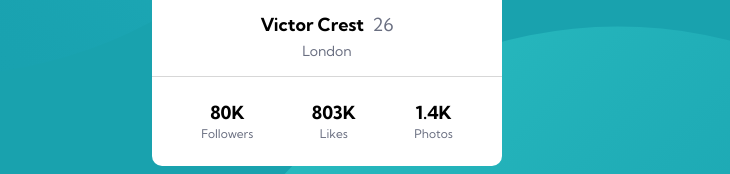
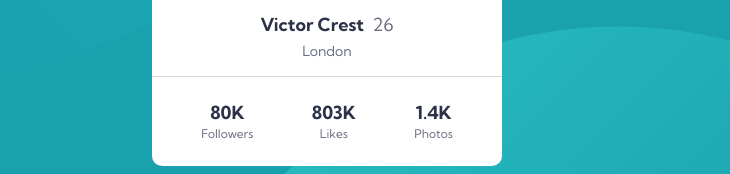
Before and after one commit to pettik/FrontendMentor--fe-profile-card-component_sass, a plain HTML site: page index.html in a window 1280 px wide. Shown: the part 374-548 px from the top of the page, without its empty margins (313-1043 px from the left). Drawn offline with Linux system fonts and the light colour scheme.

Commit message:
change color of the dark text 700

```diff
--- a/style.css
+++ b/style.css
@@ -85,7 +85,7 @@ body{
 
 .content .middle-content p span{
 font-weight: 700;
-color:#000;
+color:var(--primaryVeryDark);
 }
 
 .content .middle-content p:last-child{
@@ -106,7 +106,7 @@ font-size:14px;
 
 
 .content .bottom-content span{
-    color:#000;
+    color:var(--primaryVeryDark);
     display: block;
     font-weight: 700;
     font-size:18px;
```
